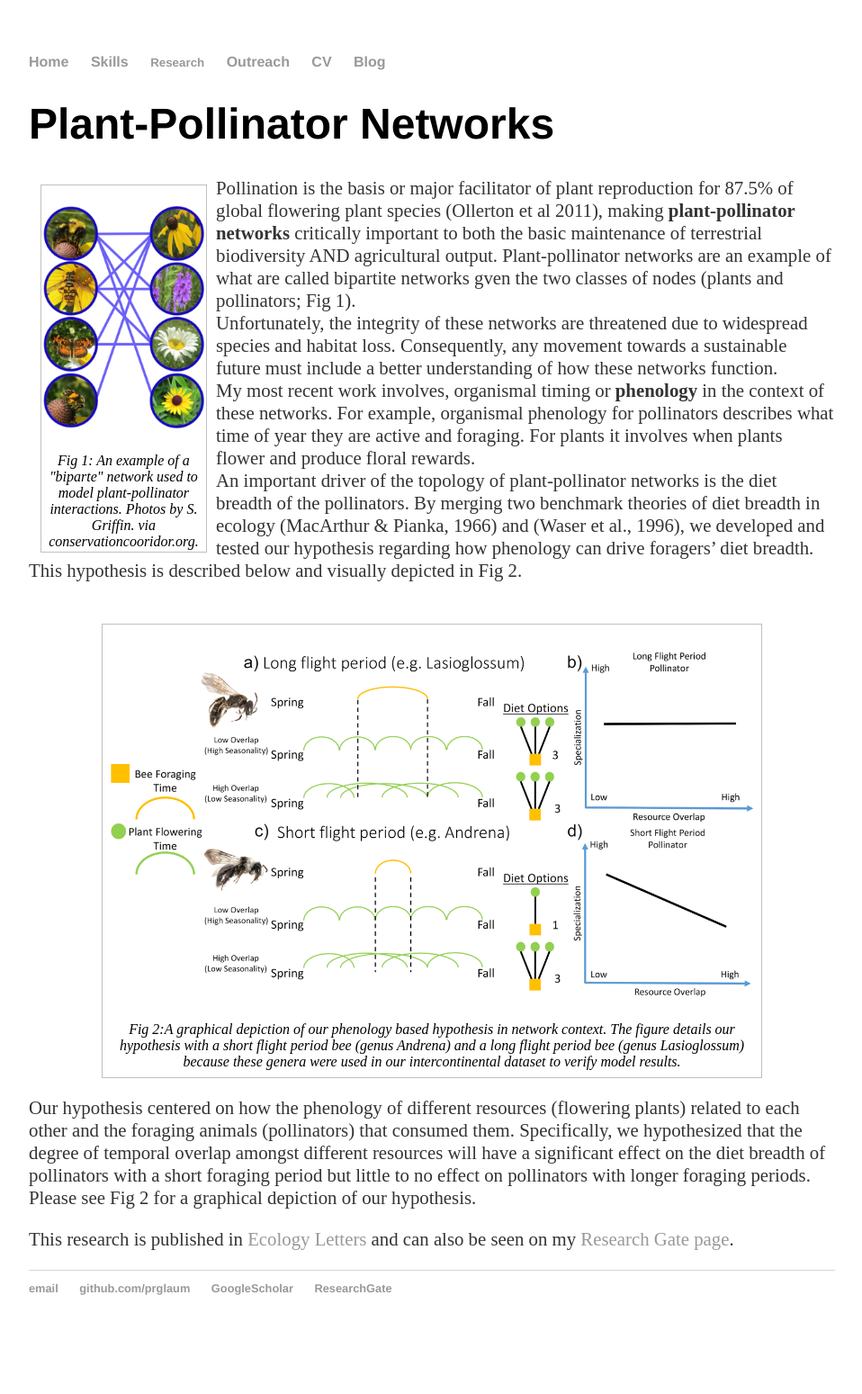
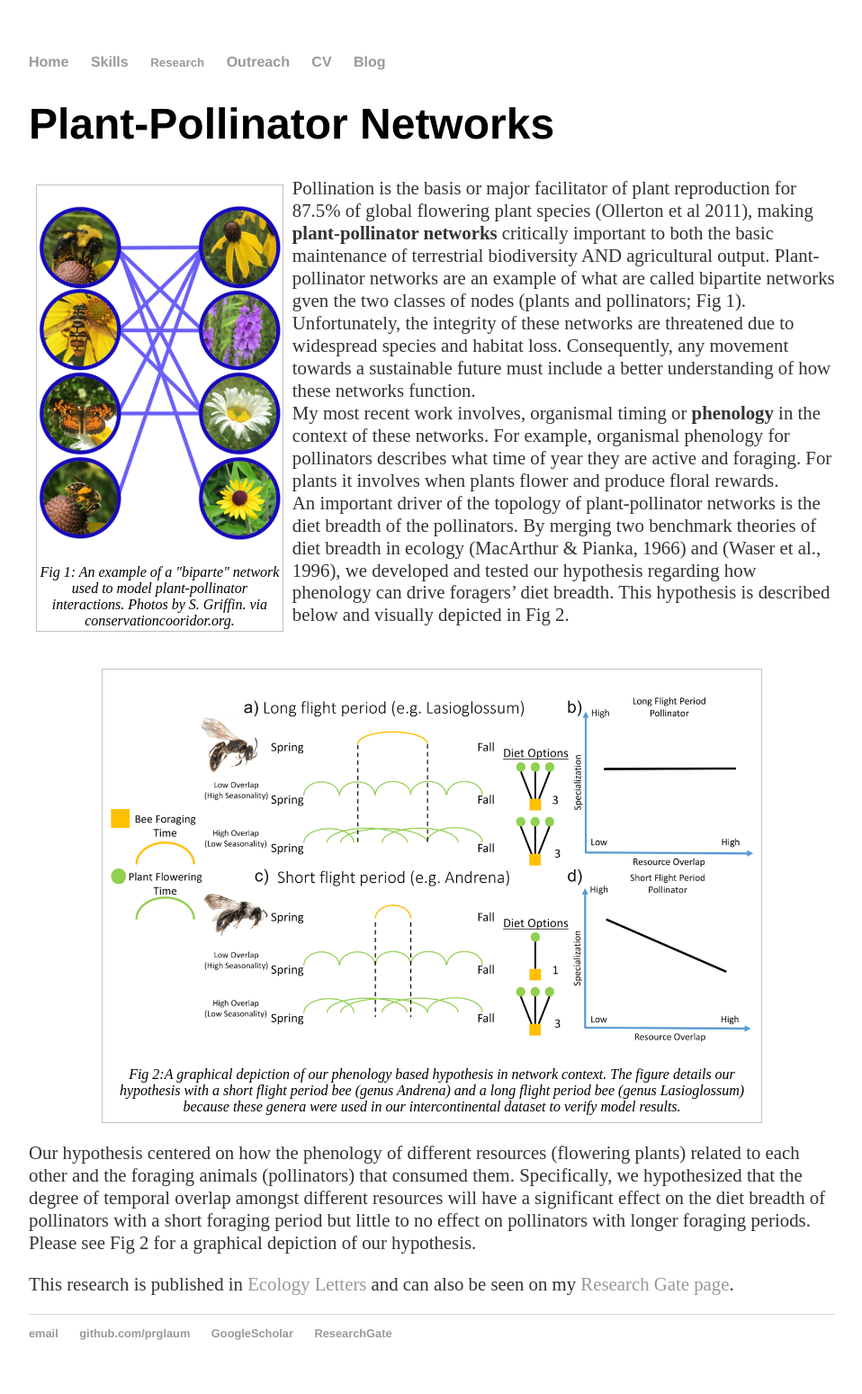
Before and after one commit to prglaum/prglaum.github.io, a Jekyll site: the page built from research/pollination/index.html, in a window 1280 px wide. Shown: the whole page at 90% size, without its empty margins (160-1118 px from the left). Built offline with Jekyll 4.4.1, drawn with Linux system fonts in a browser that asks for light colours; before the commit the page ends 1499 px from its top, so only the background shows below that.

Commit message:
Update index.html

```diff
--- a/research/pollination/index.html
+++ b/research/pollination/index.html
@@ -6,10 +6,10 @@
 	<h1>Plant-Pollinator Networks </h1>
 </div><!-- /.blurb -->
 
-<figure20 class="float-img-left">
+<figure30 class="float-img-left">
 		<p><img class=scaled src="{{site.url}}/docs/assets/images/pollNetwork.PNG" alt="exampleNetwork">
 		<figcaption>Fig 1: An example of a "biparte" network used to model plant-pollinator interactions. Photos by S. Griffin. via conservationcooridor.org.</figcaption>
-</figure20>
+</figure30>
 
 <p>Pollination is the basis or major facilitator of plant reproduction for 87.5% of global flowering plant species (Ollerton et al 2011), making <b>plant-pollinator networks</b>
 	critically important to both the basic maintenance of terrestrial biodiversity AND agricultural output. Plant-pollinator networks are an example of what are called
```
